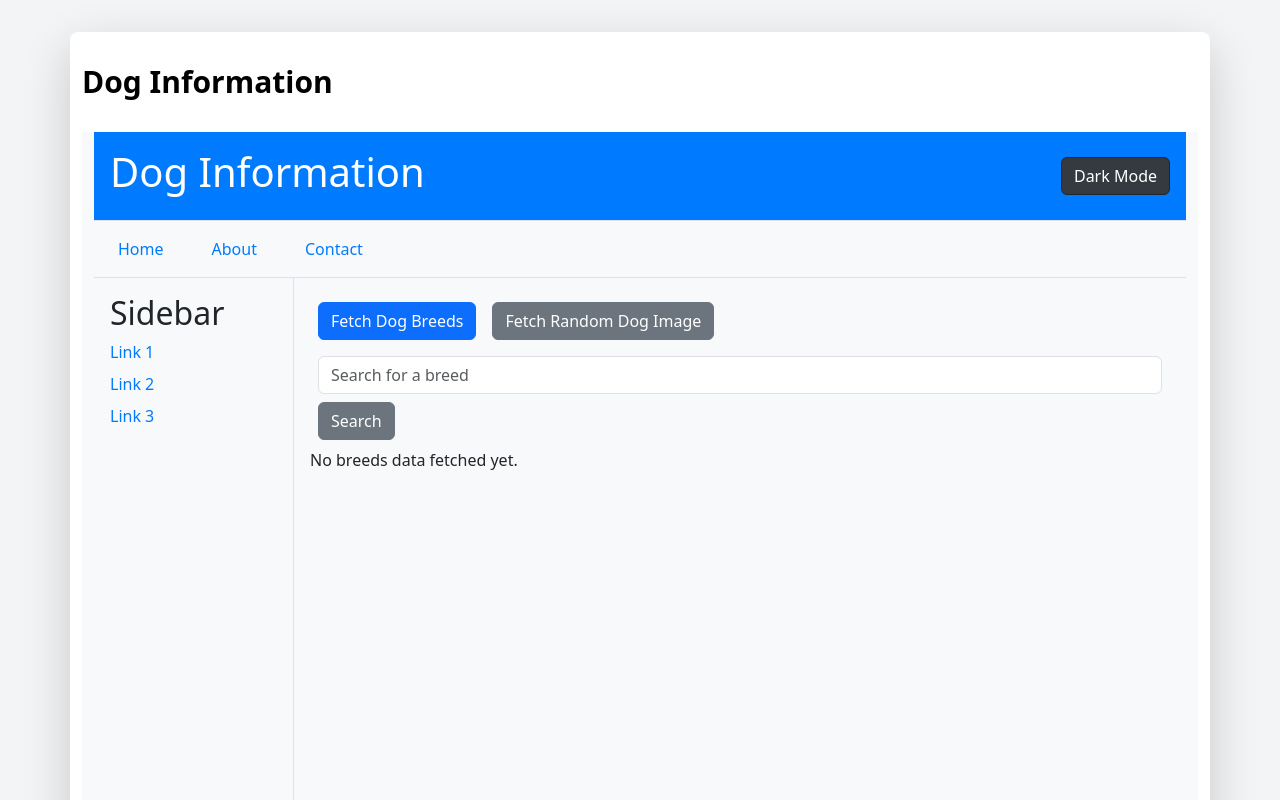
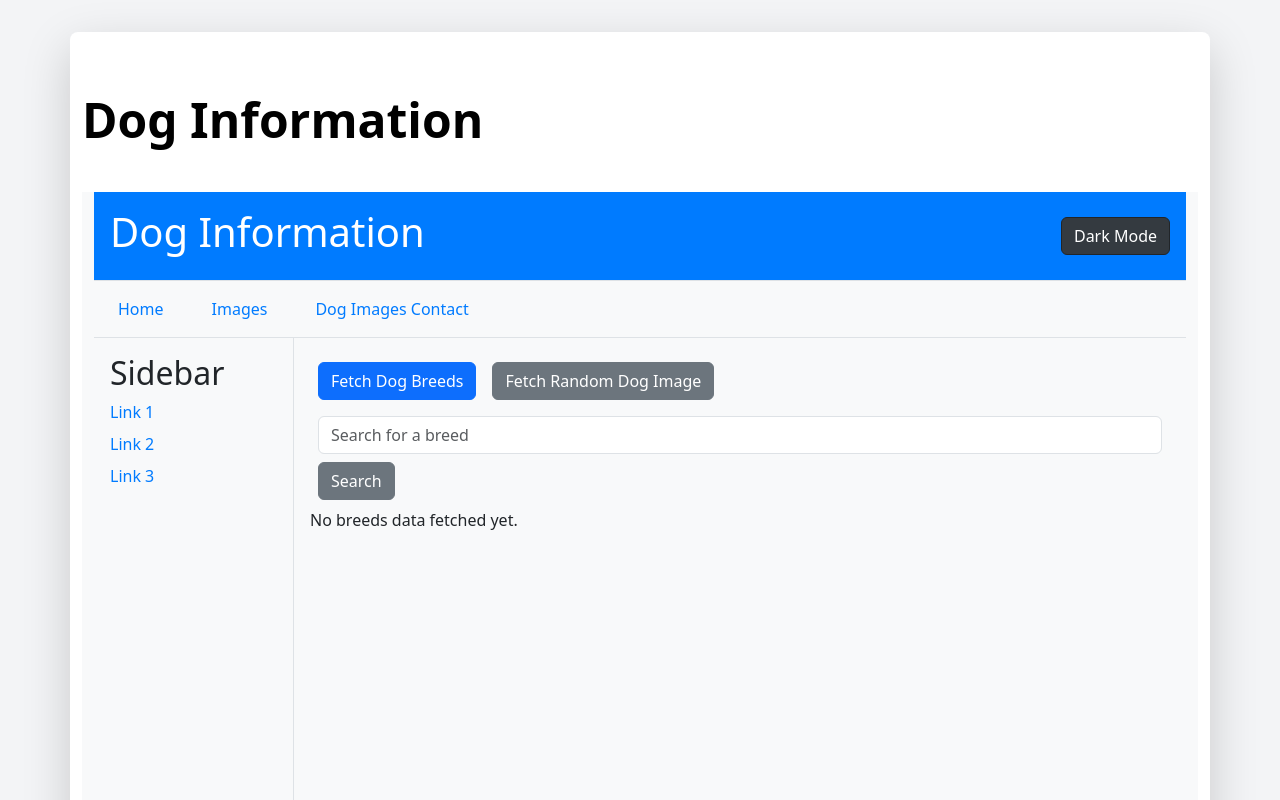
Before and after one commit to manminder11/Dogsdata-final-project-, a Next.js app: page / in a window 1280 px wide. Shown: the top 800 px of the page. Built offline with nearby package versions, Linux system fonts and the light colour scheme.

Commit message:
SOME CHANGES

```diff
--- a/app/Dogsinfo/DogInfo.js
+++ b/app/Dogsinfo/DogInfo.js
@@ -8,6 +8,7 @@ const DogInfo = () => {
   const [dogImages, setDogImages] = useState([]);
   const [searchTerm, setSearchTerm] = useState("");
   const [error, setError] = useState(null);
+  const [selectedBreed, setSelectedBreed] = useState(null);
 
   const fetchDogBreeds = () => {
     fetch("https://dog.ceo/api/breeds/list/all")
@@ -38,6 +39,7 @@ const DogInfo = () => {
       .then((data) => {
         console.log("Fetched dog images:", data.message);
         setDogImages([data.message]);
+        setSelectedBreed(breed);
       })
       .catch((error) => {
         console.error("Error fetching dog images:", error);
@@ -56,6 +58,7 @@ const DogInfo = () => {
       .then((data) => {
         console.log("Fetched random dog image:", data.message);
         setDogImages([data.message]);
+        setSelectedBreed(null);
       })
       .catch((error) => {
         console.error("Error fetching random dog image:", error);
@@ -124,6 +127,15 @@ const DogInfo = () => {
       ) : (
         <p>No breeds data fetched yet.</p>
       )}
+      {selectedBreed && (
+        <div>
+          <h2>Breed Information</h2>
+          <p>Breed: {selectedBreed}</p>
+          <p>Origin: [Origin Information]</p>
+          <p>Size: [Size Information]</p>
+          <p>Temperament: [Temperament Information]</p>
+        </div>
+      )}
       {dogImages.length > 0 && (
         <div>
           <h2>Dog Images</h2>
--- a/app/Dogsinfo/doglayout.js
+++ b/app/Dogsinfo/doglayout.js
@@ -48,12 +48,13 @@ const DogLayout = ({ children }) => {
             </a>
           </li>
           <li className="nav-item" style={styles.navItem}>
-            <a className="nav-link" href="#about" style={styles.navLink}>
-              About
+            <a className="nav-link" href="#images" style={styles.navLink}>
+              Images
             </a>
           </li>
           <li className="nav-item" style={styles.navItem}>
             <a className="nav-link" href="#contact" style={styles.navLink}>
+                Dog Images
               Contact
             </a>
           </li>
--- a/app/page.js
+++ b/app/page.js
@@ -6,11 +6,13 @@ import DogLayout from "./Dogsinfo/doglayout";
 export default function Page() {
   return (
     <div className="p-8 min-h-screen flex items-center justify-center bg-gray-100 text-black">
-      <div className="container mx-auto bg-white shadow-lg rounded-lg p-8">
-        <div className="flex justify-between items-center mb-6">
-          <h1 className="text-3xl font-bold text-center">Dog Information</h1>
+      <div className="container mx-auto bg-white shadow-lg rounded-lg p-8 md:p-12 lg:p-16">
+        <div className="flex flex-col md:flex-row justify-between items-center mb-6">
+          <h1 className="text-3xl md:text-4xl lg:text-5xl font-bold text-center mb-4 md:mb-0">Dog Information</h1>
         </div>
         <DogLayout />
+
+
       </div>
     </div>
   );
```
